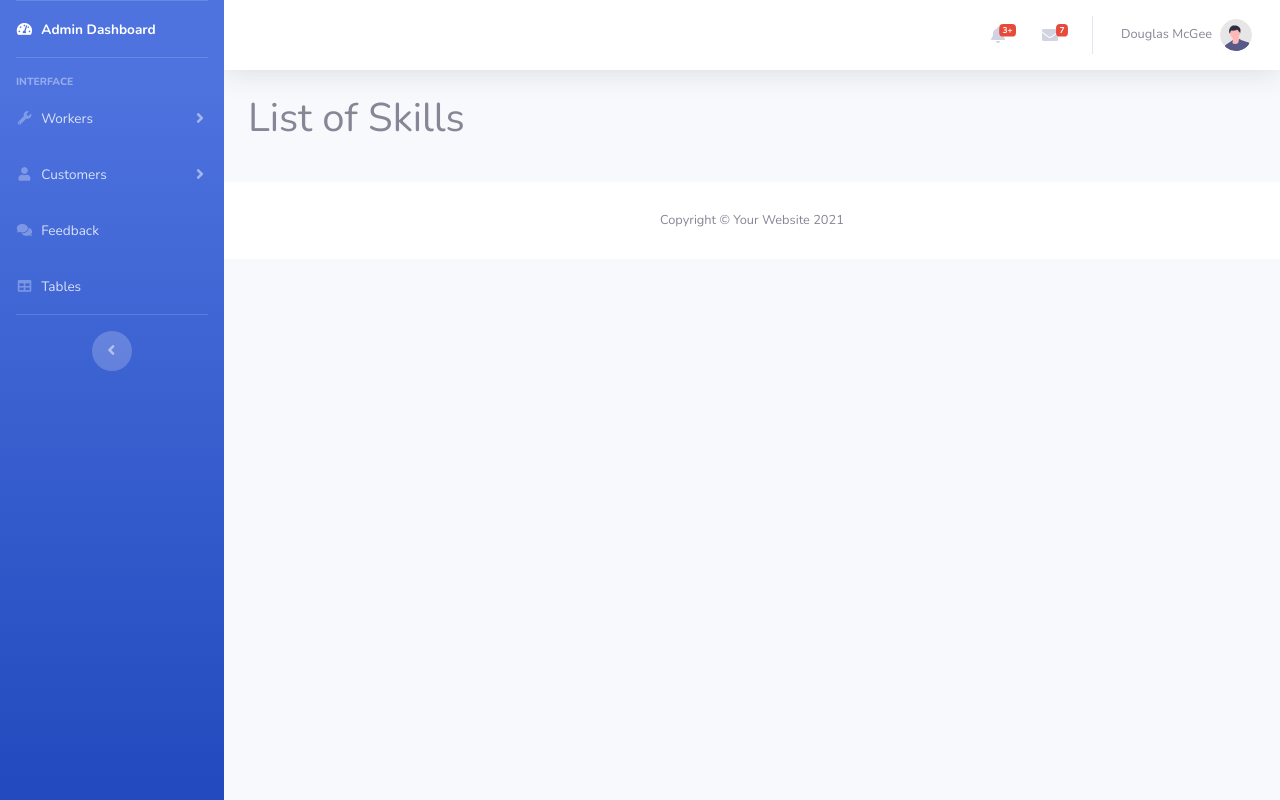
After one commit to rahulktd/Workshop-management-, a Django app: page /list_of_categories in a window 1280 px wide. The commit adds this page. Run offline with Django 4.2, Linux system fonts and the light colour scheme; data that the repository does not hold is empty; some libraries are stand-ins or nearby versions.

Commit message:
Adding a option of skills, that to be added in the worker registration section.

```diff
--- a/service/admin.py
+++ b/service/admin.py
@@ -6,3 +6,4 @@ from service import models
 admin.site.register(models.Login),
 admin.site.register(models.Customer),
 admin.site.register(models.Worker),
+admin.site.register(models.Feedback),
--- a/service/admin_view.py
+++ b/service/admin_view.py
@@ -1,8 +1,8 @@
 from django.contrib import messages
 from django.shortcuts import render, redirect
 from service import models
-from service.forms import WorkerForm
-from service.models import Worker, Customer, Feedback
+from service.forms import WorkerForm, SkillForm
+from service.models import Worker, Customer, Feedback, WorkerCategory
 
 
 def admin_login(request):
@@ -52,3 +52,15 @@ def reply_feedback(request, id):
 
 def admin_feedback_reply(request):
     return render(request,'Admin/reply_feedback_admin.html')
+def list_of_categories(request):
+        categ = WorkerCategory.objects.all()
+        return render(request, 'Admin/list_of_skills.html', {'categ': categ})
+def skills_add(request):
+    if request.method == 'POST':
+        form = SkillForm(request.POST)
+        if form.is_valid():
+            form.save()
+            return redirect('list_of_categories')
+    else:
+        form = SkillForm()
+    return render(request,'Admin/admin_skills.html',{'form':form})
--- a/service/models.py
+++ b/service/models.py
@@ -14,6 +14,9 @@ class Customer(models.Model):
     mobile = models.CharField(max_length=20)
     profilepicture = models.FileField(upload_to='documents/')
 
+
+class WorkerCategory(models.Model):
+    Title = models.CharField(max_length=20)
 class Worker(models.Model):
     user = models.ForeignKey(Login,on_delete=models.CASCADE)
     Name = models.CharField(max_length=25)
@@ -21,6 +24,7 @@ class Worker(models.Model):
     email = models.EmailField()
     mobile = models.CharField(max_length=20)
     profilepicture = models.FileField(upload_to='documents/')
+    Work_Category = models.ForeignKey(WorkerCategory,on_delete=models.CASCADE)
 
 class Feedback(models.Model):
     user = models.ForeignKey(Login,on_delete=models.DO_NOTHING)
--- a/service/urls.py
+++ b/service/urls.py
@@ -26,6 +26,8 @@ urlpatterns = [
     path('admin_feedback_view', admin_view.admin_feedback_view, name='admin_feedback_view'),
     path('reply_feedback/<int:id>/', admin_view.reply_feedback, name='reply_feedback'),
     path('admin_feedback_reply', admin_view.admin_feedback_reply, name='admin_feedback_reply'),
+    path('list_of_categories', admin_view.list_of_categories, name='list_of_categories'),
+    path('skills_add', admin_view.skills_add, name='skills_add'),
 
 
     #user
--- a/templates/Admin/Admin_dash.html
+++ b/templates/Admin/Admin_dash.html
@@ -281,7 +281,8 @@
                                 </div>
                                 <div class="font-weight-bold">
                                     <div class="text-truncate">Hi there! I am wondering if you can help me with a
-                                            problem I've been having.</div>
+                                        problem I've been having.
+                                    </div>
                                     <div class="small text-gray-500">Emily Fowler · 58m</div>
                                 </div>
                             </a>
@@ -293,7 +294,8 @@
                                 </div>
                                 <div>
                                     <div class="text-truncate">I have the photos that you ordered last month, how
-                                            would you like them sent to you?</div>
+                                        would you like them sent to you?
+                                    </div>
                                     <div class="small text-gray-500">Jae Chun · 1d</div>
                                 </div>
                             </a>
@@ -305,7 +307,8 @@
                                 </div>
                                 <div>
                                     <div class="text-truncate">Last month's report looks great, I am very happy with
-                                            the progress so far, keep up the good work!</div>
+                                        the progress so far, keep up the good work!
+                                    </div>
                                     <div class="small text-gray-500">Morgan Alvarez · 2d</div>
                                 </div>
                             </a>
@@ -317,7 +320,8 @@
                                 </div>
                                 <div>
                                     <div class="text-truncate">Am I a good boy? The reason I ask is because someone
-                                            told me that people say this to all dogs, even if they aren't good...</div>
+                                        told me that people say this to all dogs, even if they aren't good...
+                                    </div>
                                     <div class="small text-gray-500">Chicken the Dog · 2w</div>
                                 </div>
                             </a>
@@ -363,7 +367,7 @@
             </nav>
             <!-- End of Topbar -->
 
-                {%block content%}
+
             <!-- Begin Page Content -->
             <div class="container-fluid">
 
@@ -373,7 +377,14 @@
                 <!--                        <a href="#" class="d-none d-sm-inline-block btn btn-sm btn-primary shadow-sm"><i-->
                 <!--                                class="fas fa-download fa-sm text-white-50"></i> Generate Report</a>-->
                 <!--                    </div>-->
-
+                {%block content%}
+                <div class="card" style="width: 18rem;">
+                    <div class="card-body">
+                        <p class="card-text">Welcome to admin dashboard</p>
+                    </div>
+                </div>
+            </div>
+            {%endblock%}
             <!-- Content Row -->
             <div class="row">
 
@@ -695,9 +706,8 @@
         </div>
         <!-- /.container-fluid -->
 
-            </div>
         <!-- End of Main Content -->
-{%endblock%}
+
 
         <footer class="sticky-footer bg-white">
             <div class="container my-auto">
--- /dev/null
+++ b/templates/Admin/list_of_skills.html
@@ -0,0 +1,11 @@
+{% extends "Admin/Admin_dash.html" %}
+{% load static %}
+
+{% block content %}
+    <h1>List of Skills</h1>
+    <ul>
+    {% for categ in categ %}
+        <li>{{ categ.Title }}</li>
+    {% endfor %}
+    </ul>
+{% endblock %}
--- a/templates/USER_TEMPLATE/customer_feedback_view.html
+++ b/templates/USER_TEMPLATE/customer_feedback_view.html
@@ -17,7 +17,7 @@
 <br>
 <h3 style="color:red;">{{i.message}}</h3>
 <br>
-{{i.reply}}
+ <h3 style="color:green;"> Reply: {{i.reply}}</h3>
 
 {% if feedback.reply %}
     <h2>Reply</h2>
--- a/templates/car/Modified_files/index.html
+++ b/templates/car/Modified_files/index.html
@@ -30,7 +30,7 @@
         <div class="wrapper">
           <h1><a href=" {% static 'index.html' %} ">Car Repair</a></h1>
           <div class="fright">
-            <div class="indent"> <span class="address">8901 Marmora Road, Glasgow, D04 89GR</span> <span class="phone">Tel: +1 959 552 5963</span> </div>
+<!--            <div class="indent"> <span class="address">8901 Marmora Road, Glasgow, D04 89GR</span> <span class="phone">Tel: +1 959 552 5963</span> </div>-->
           </div>
         </div>
         <nav>
```
Also changed, not shown: service/forms.py (+7 -3 lines), templates/Admin/admin_skills.html (added, +14 -0 lines). Lines whose indentation alone changed are shown as unchanged.
